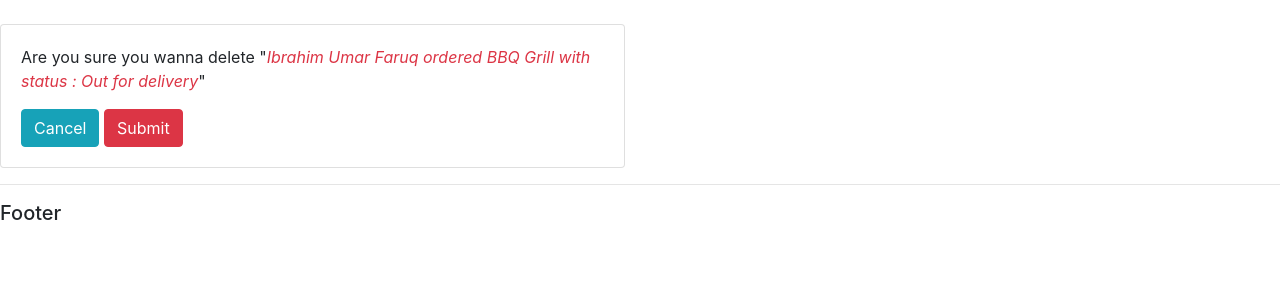
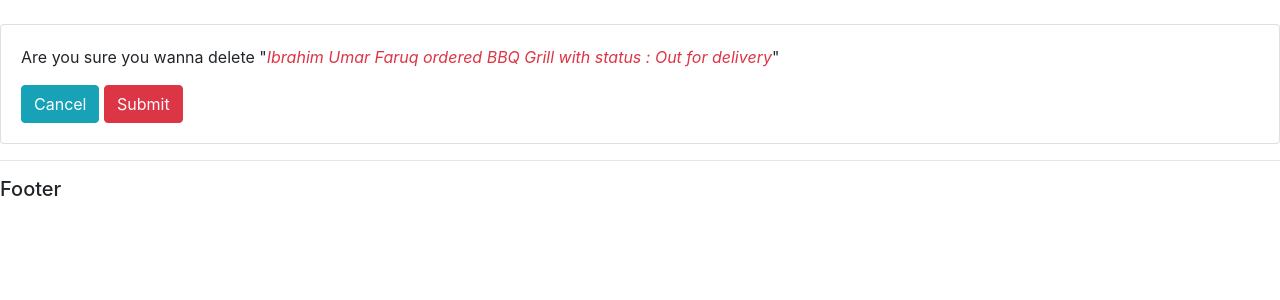
Before and after one commit to jobic10/crmwithdjango, a Django app: page /delete_order/3 in a window 1280 px wide. Shown: the part 59-359 px from the top of the page. Run offline with Django 3.2, Linux system fonts and the light colour scheme; data comes from the database, SQL or seed files in the repository; both versions use the stored data as it was after the commit; some libraries are stand-ins or nearby versions.

Commit message:
Mini update

```diff
--- a/account/templates/account/delete.html
+++ b/account/templates/account/delete.html
@@ -3,7 +3,7 @@
 {% block content %}
 <br>
 <div class="row">
-  <div class="col-md-6">
+  <div class="col-md-12">
     <div class="card card-body">
       <form action="" method='POST'>
         {% csrf_token %}
```
Also changed, not shown: db.sqlite3.
